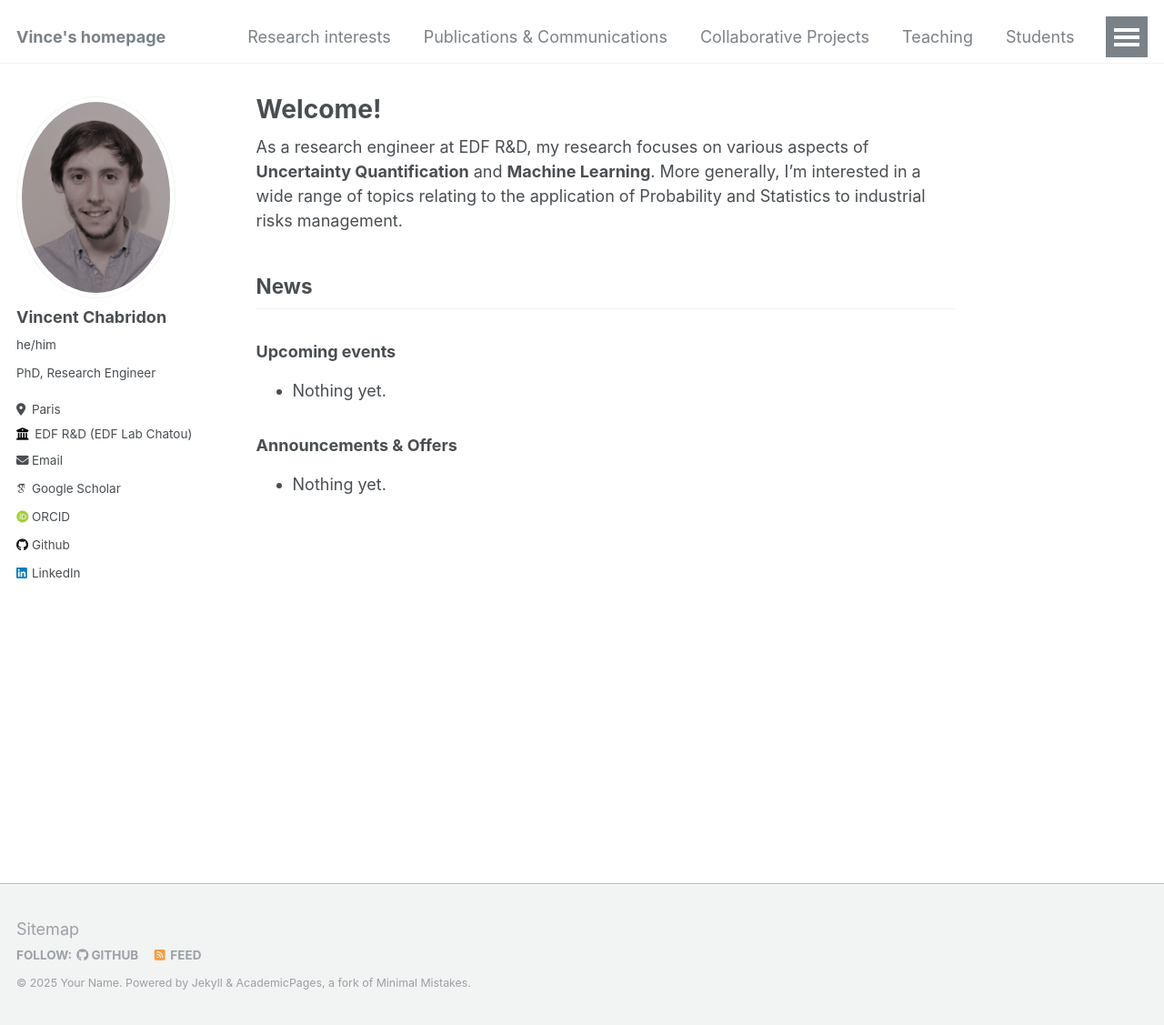
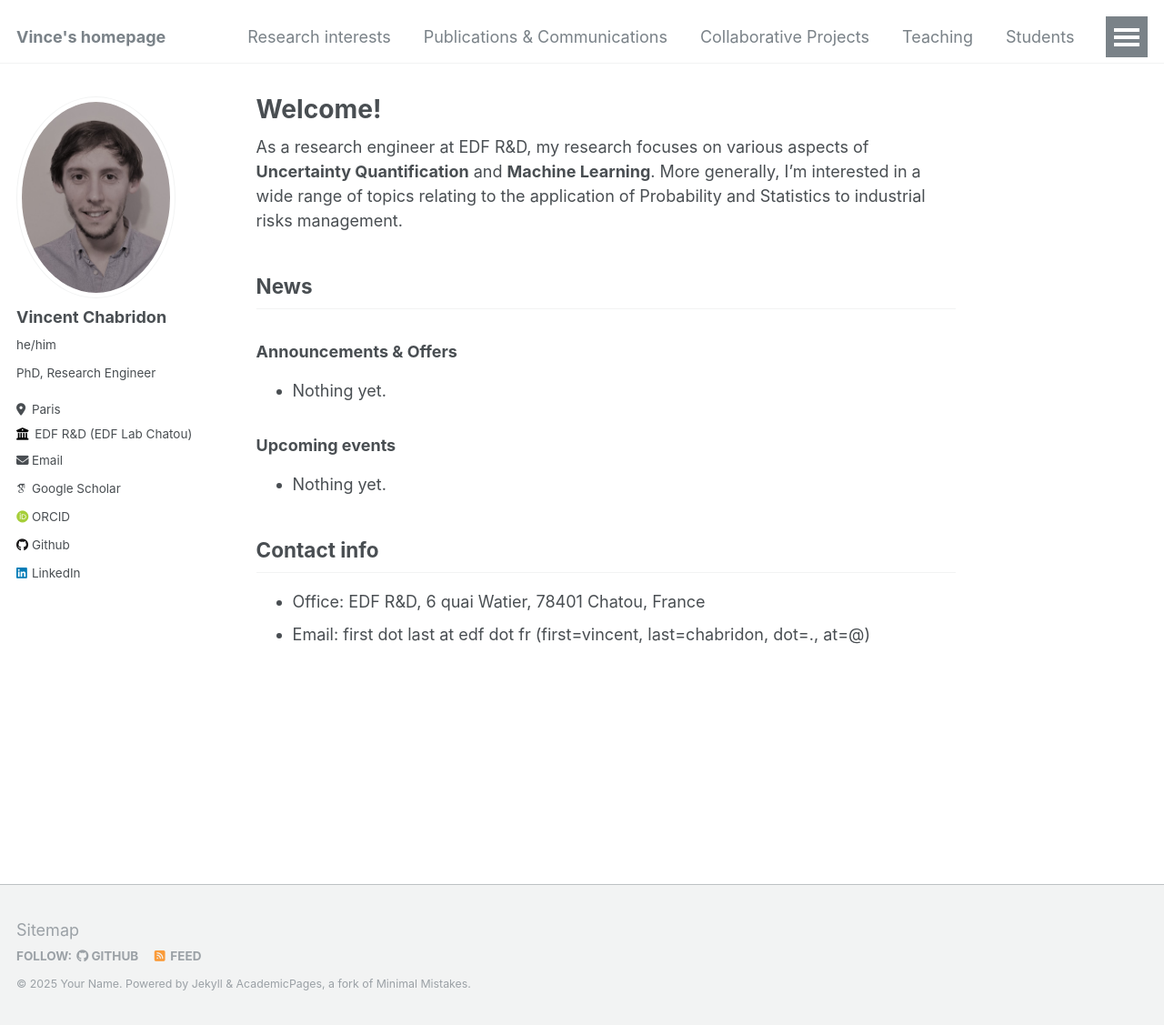
Before and after one commit to vchabri/vchabri.github.io, a Jekyll site: the page built from _pages/about.md, in a window 1280 px wide and 1127 px high. Shown: the whole window at 91% size. Built offline with Jekyll 4.4.1, drawn with Linux system fonts in a browser that asks for light colours; some web fonts are replaced.

Commit message:
Update about.md

```diff
--- a/_pages/about.md
+++ b/_pages/about.md
@@ -11,8 +11,12 @@ As a research engineer at EDF R&D, my research focuses on various aspects of **U
 
 ## News
 
+### Announcements & Offers
+* Nothing yet.
+
 ### Upcoming events
 * Nothing yet.
 
-### Announcements & Offers
-* Nothing yet.
+## Contact info
+* Office: EDF R&D, 6 quai Watier, 78401 Chatou, France
+* Email: first dot last at edf dot fr (first=vincent, last=chabridon, dot=., at=@)
```
